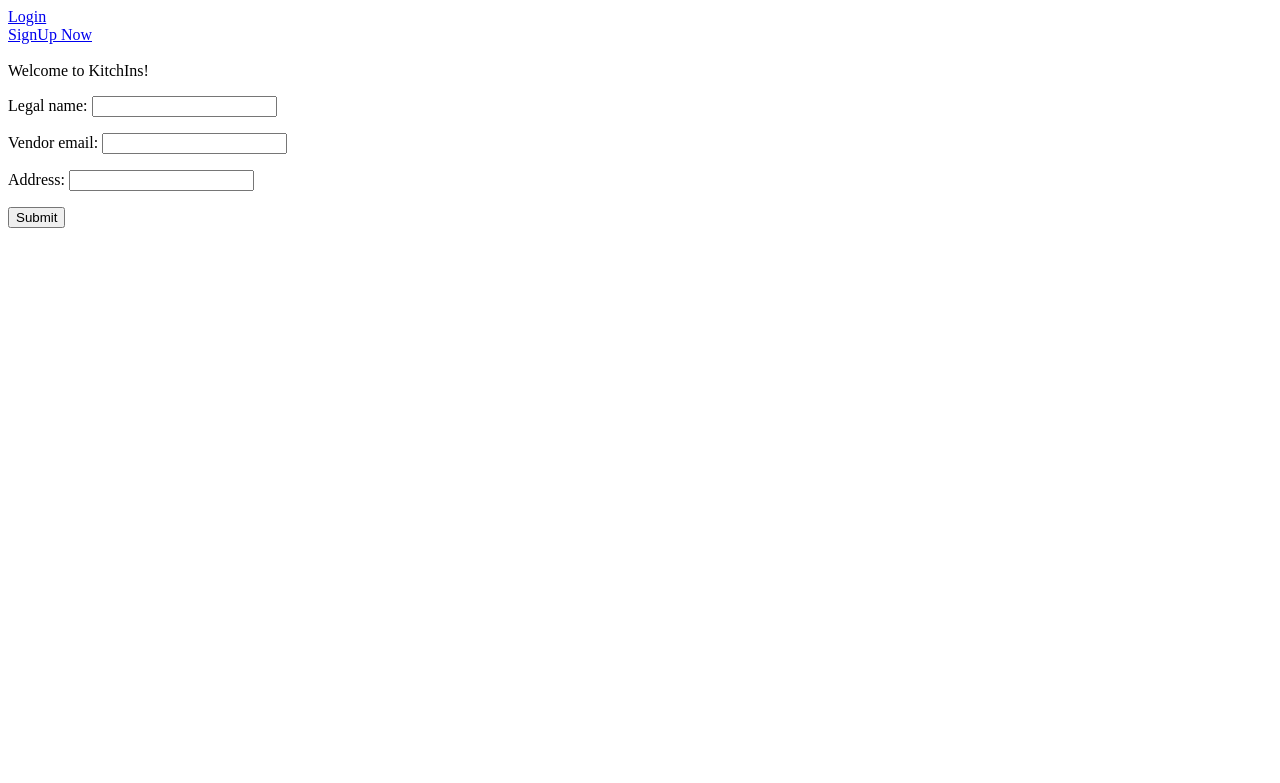
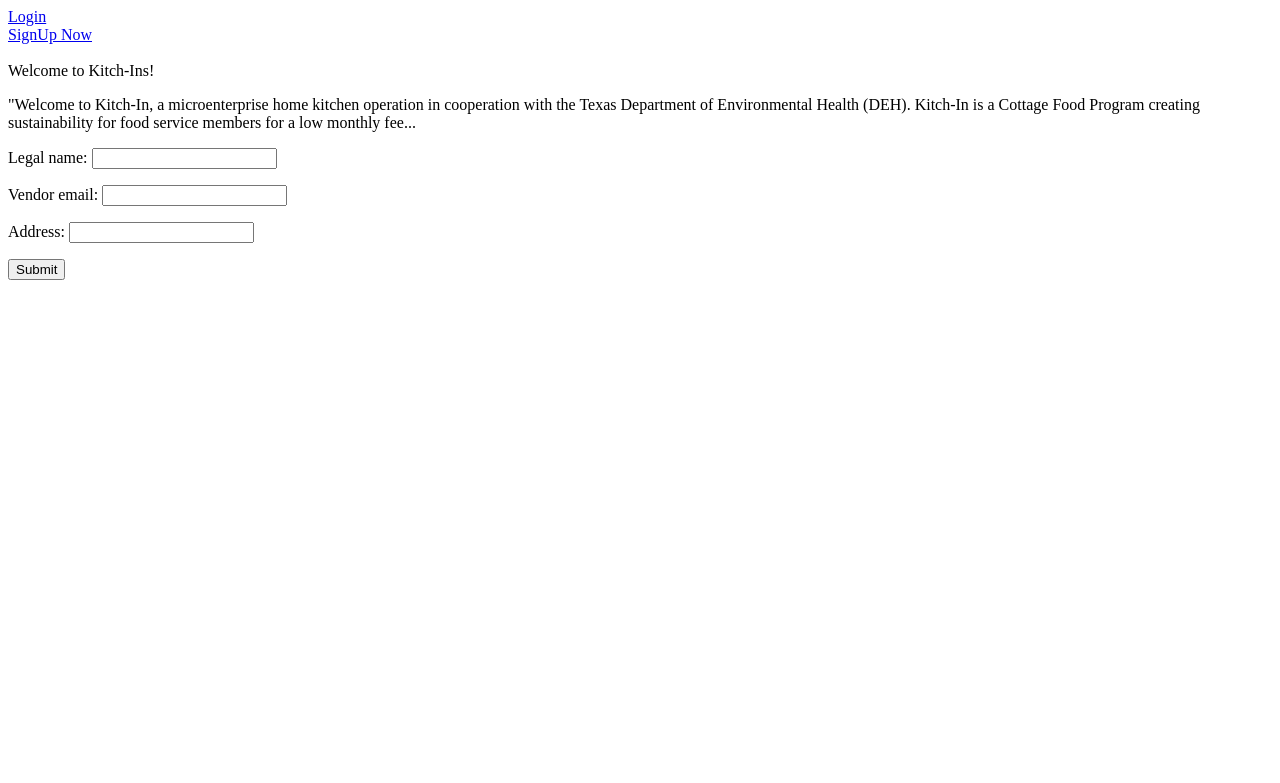
Before and after one commit to rnsiah/KitchinProject, a Django app: page /openkitchen in a window 1280 px wide. Shown: the top 783 px of the page. Run offline with Django 3.2, Linux system fonts and the light colour scheme.

Commit message:
made meals and kitchens

```diff
--- a/HomeCookedProject/urls.py
+++ b/HomeCookedProject/urls.py
@@ -29,5 +29,4 @@
 
     path('openkitchen', cooked_views.openkitchen, name='openkitchen')
 
-    #path('viewmeals'),
 ]
--- a/cooked/templates/cooked/openkitchen.html
+++ b/cooked/templates/cooked/openkitchen.html
@@ -1,6 +1,10 @@
 {% extends 'cooked/base.html' %}
 {% block content %}
-Welcome to KitchIns!
+Welcome to Kitch-Ins!
+<p>"Welcome to Kitch-In, a microenterprise home kitchen operation in cooperation
+with the Texas Department of Environmental Health (DEH). Kitch-In is a Cottage Food
+Program creating sustainability for food service members for a low monthly fee...
+</p>
 
 <form method = 'POST'>
 {% csrf_token %}
```
Also changed, not shown: db.sqlite3.
